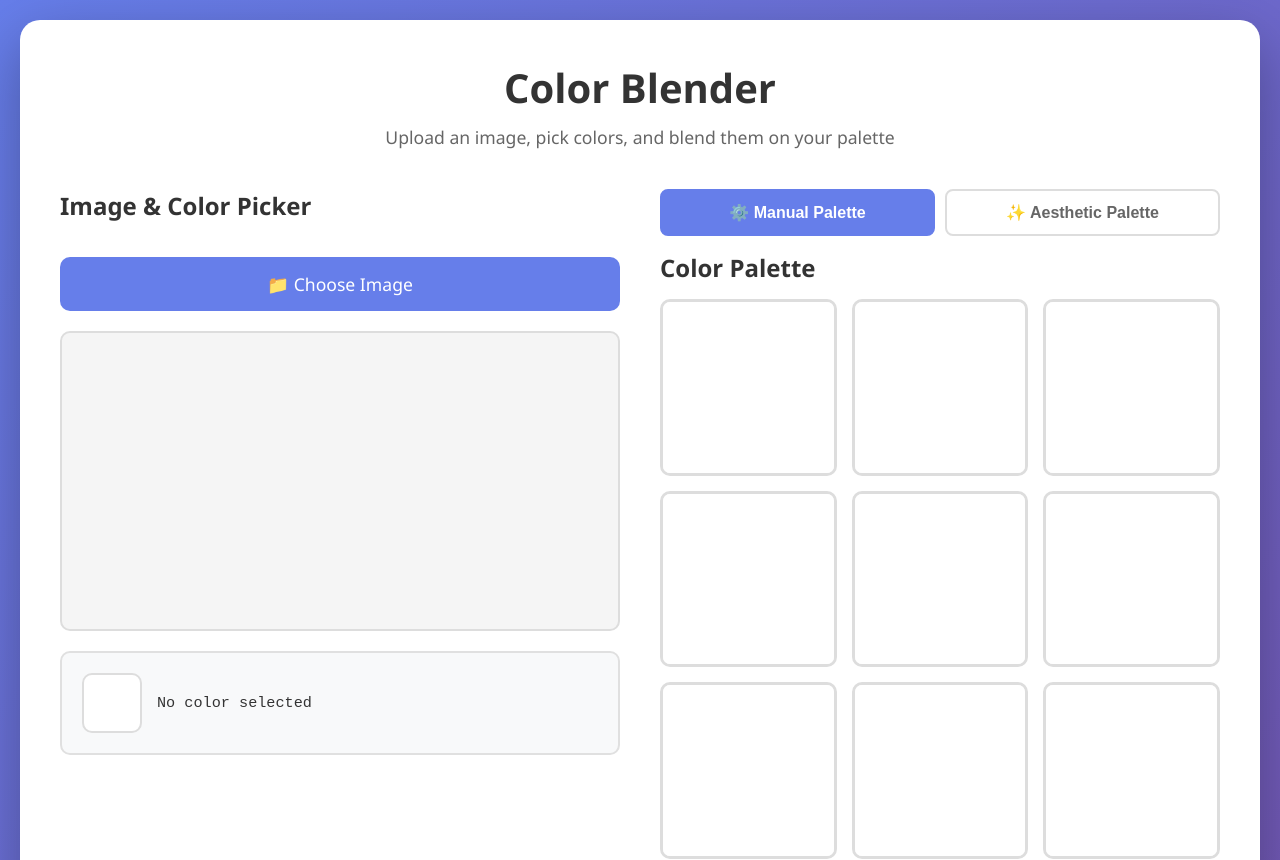
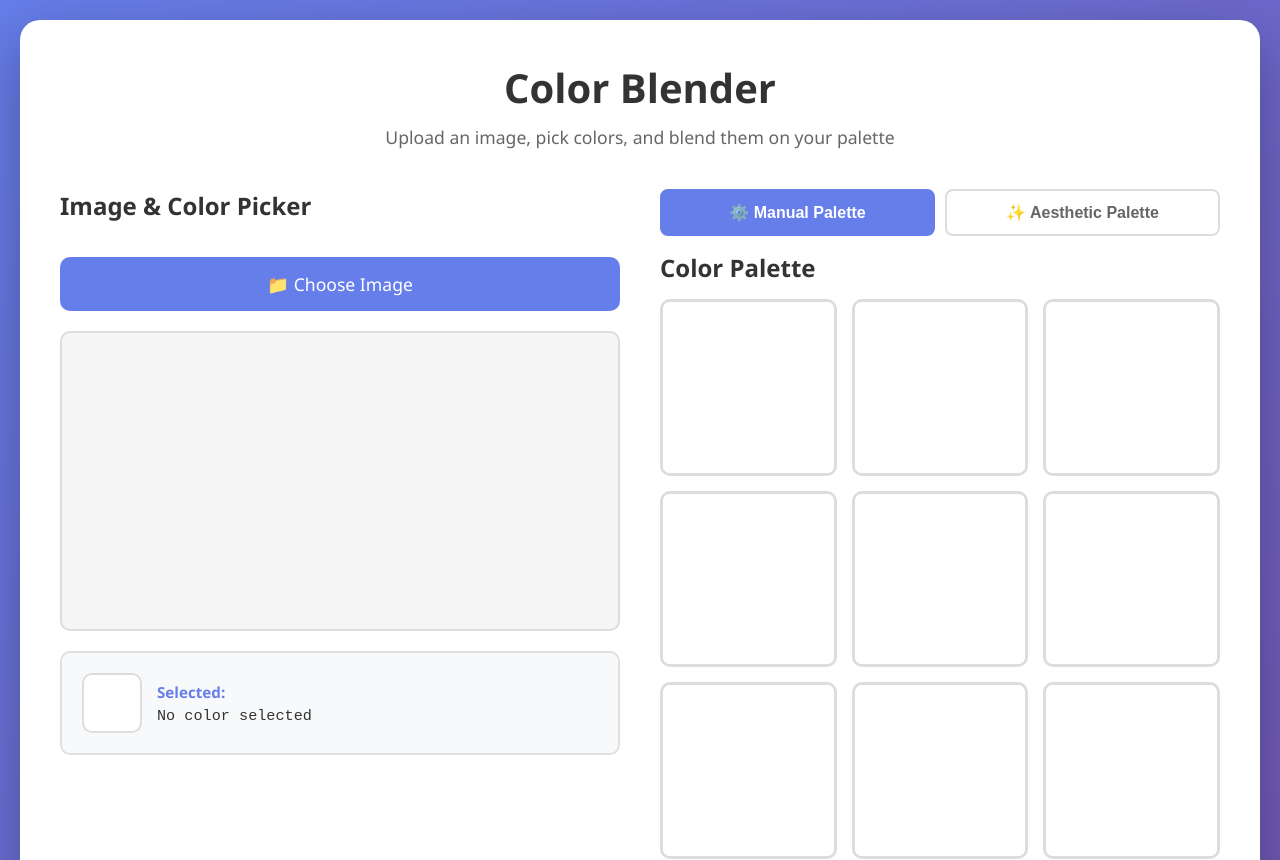
Before and after one commit to Radalphus/Color-Blender, a React (Vite) app in the folder color-blender-react/: page / in a window 1280 px wide. Shown: the top 860 px of the page. Built offline with nearby package versions, Linux system fonts and the light colour scheme; the HTML template or start-up script is replaced by a standard one.

Commit message:
Now you can see selected color

```diff
--- a/color-blender-react/src/App.css
+++ b/color-blender-react/src/App.css
@@ -101,6 +101,9 @@ header p {
     padding: 20px;
     border-radius: 10px;
     border: 2px solid #e0e0e0;
+    display: flex;
+    flex-direction: column;
+    gap: 15px;
 }
 
 .color-info {
@@ -115,6 +118,7 @@ header p {
     border-radius: 10px;
     border: 2px solid #ddd;
     background: white;
+    flex-shrink: 0;
 }
 
 .color-values {
@@ -127,6 +131,12 @@ header p {
     font-family: 'Courier New', monospace;
     font-size: 0.95em;
     color: #333;
+}
+
+.color-label {
+    font-weight: bold;
+    color: #667eea !important;
+    font-family: 'Segoe UI', Tahoma, Geneva, Verdana, sans-serif !important;
 }
 
 /* Grid Section */
--- a/color-blender-react/src/components/ImageUploader.tsx
+++ b/color-blender-react/src/components/ImageUploader.tsx
@@ -180,27 +180,41 @@ export function ImageUploader({ onColorPicked, selectedColor }: ImageUploaderPro
         />
       </div>
       <div className="selected-color-display">
+        {hoverColor && (
+          <div className="color-info">
+            <div
+              className="color-swatch"
+              style={{
+                backgroundColor: `rgb(${hoverColor.r}, ${hoverColor.g}, ${hoverColor.b})`
+              }}
+            />
+            <div className="color-values">
+              <span className="color-label">Preview:</span>
+              <span>
+                #{hoverColor.r.toString(16).padStart(2, '0')}{hoverColor.g.toString(16).padStart(2, '0')}{hoverColor.b.toString(16).padStart(2, '0')}
+              </span>
+              <span>RGB({hoverColor.r}, {hoverColor.g}, {hoverColor.b})</span>
+            </div>
+          </div>
+        )}
         <div className="color-info">
           <div
             className="color-swatch"
             style={{
-              backgroundColor: hoverColor
-                ? `rgb(${hoverColor.r}, ${hoverColor.g}, ${hoverColor.b})`
-                : selectedColor
+              backgroundColor: selectedColor
                 ? `rgb(${selectedColor.r}, ${selectedColor.g}, ${selectedColor.b})`
                 : 'white'
             }}
           />
           <div className="color-values">
+            <span className="color-label">Selected:</span>
             <span>
-              {hoverColor
-                ? `#${hoverColor.r.toString(16).padStart(2, '0')}${hoverColor.g.toString(16).padStart(2, '0')}${hoverColor.b.toString(16).padStart(2, '0')}`
-                : selectedColor
+              {selectedColor
                 ? `#${selectedColor.r.toString(16).padStart(2, '0')}${selectedColor.g.toString(16).padStart(2, '0')}${selectedColor.b.toString(16).padStart(2, '0')}`
                 : 'No color selected'}
             </span>
-            {(hoverColor || selectedColor) && (
-              <span>RGB({(hoverColor || selectedColor)!.r}, {(hoverColor || selectedColor)!.g}, {(hoverColor || selectedColor)!.b})</span>
+            {selectedColor && (
+              <span>RGB({selectedColor.r}, {selectedColor.g}, {selectedColor.b})</span>
             )}
           </div>
         </div>
```
